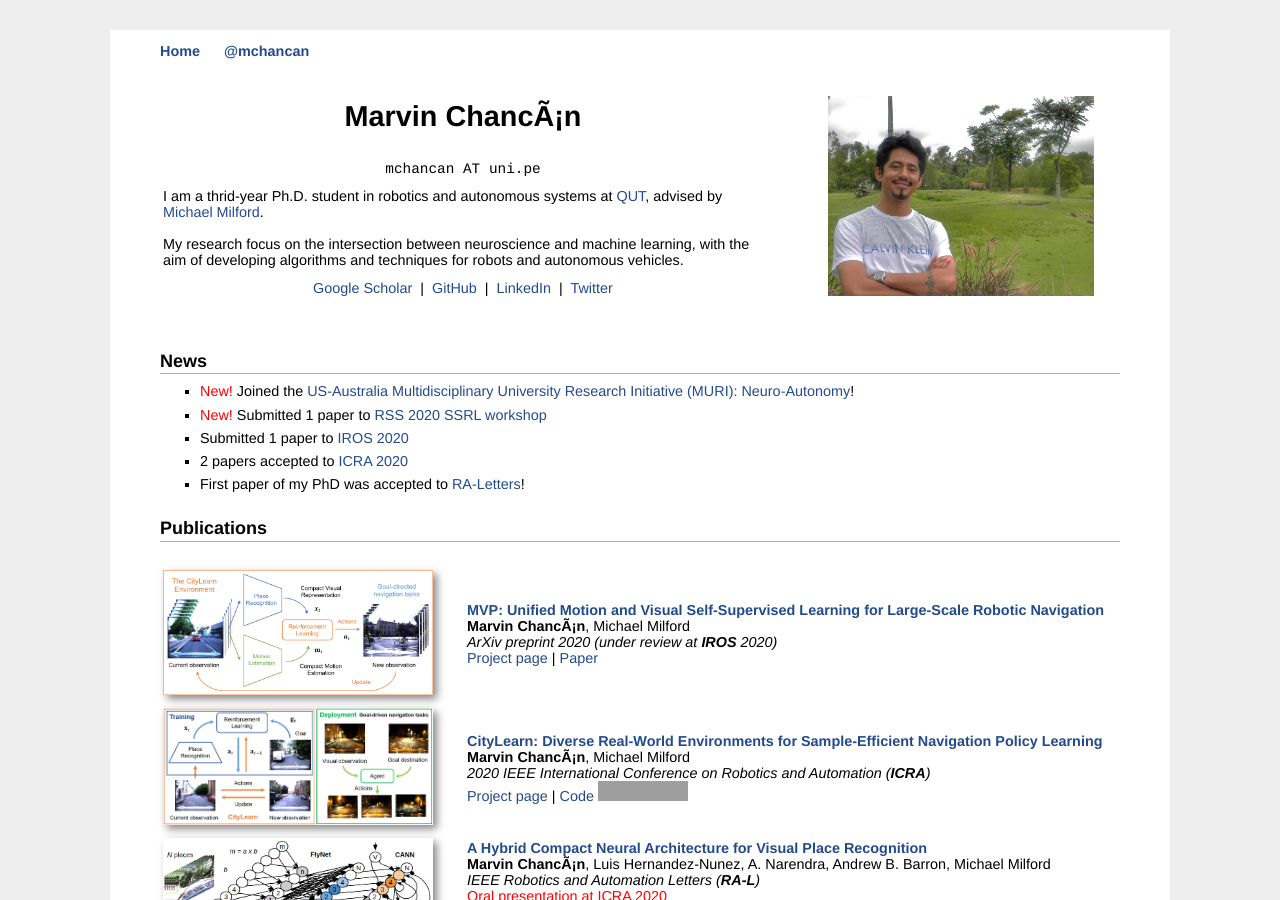
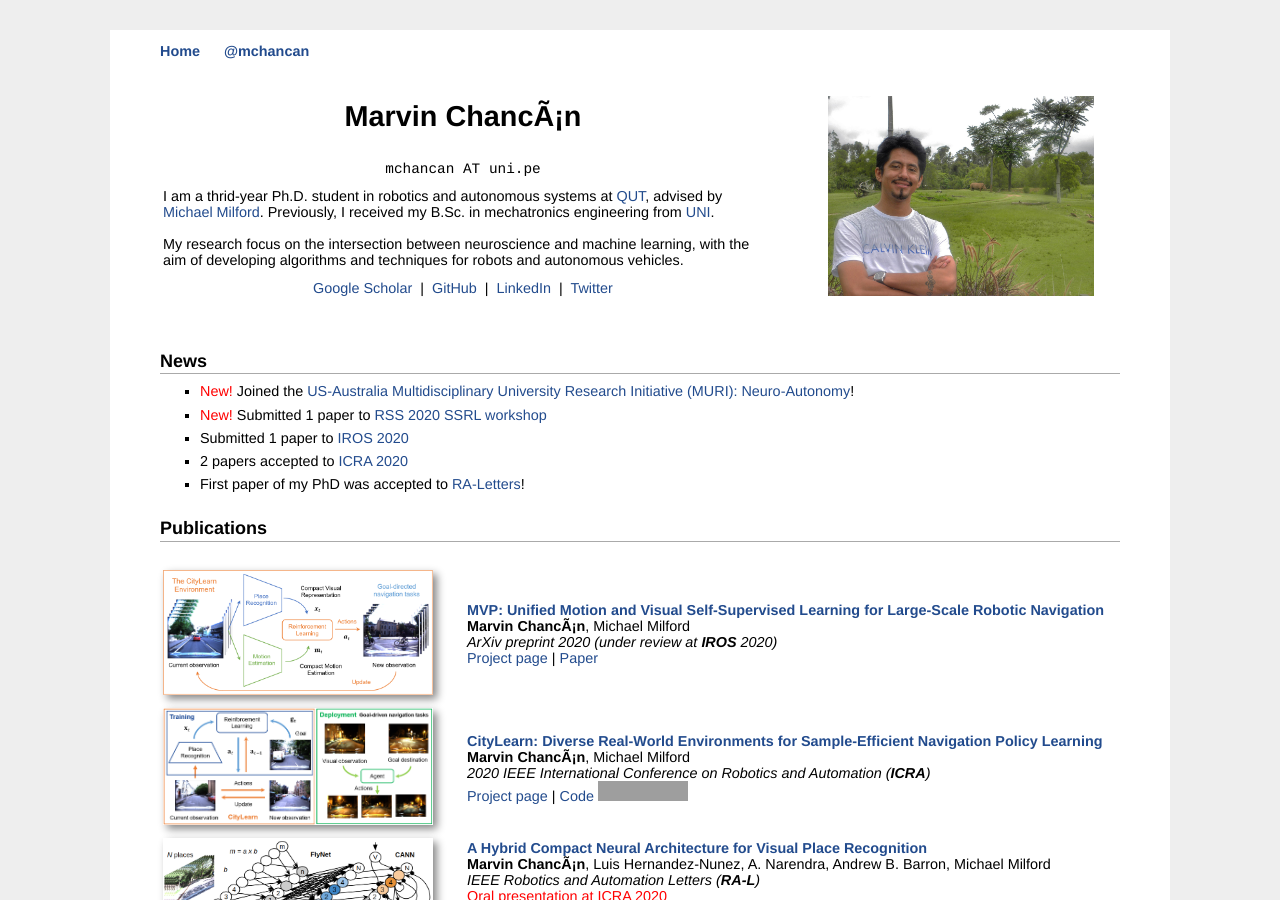
Before and after one commit to mchancan/mchancan.github.io, a Jekyll site: the page built from index.html, in a window 1280 px wide and 900 px high. Built offline with Jekyll 4.4.1, drawn with Linux system fonts in a browser that asks for light colours; comment, search, counter and statistics services are not loaded; grey boxes are pictures that could not be loaded.

Commit message:
Update index.html

```diff
--- a/index.html
+++ b/index.html
@@ -18,7 +18,8 @@ title: Marvin's Homepage
 			<font face="courier">mchancan AT uni.pe</font>
 		</p>
 		<p>
-		I am a thrid-year Ph.D. student in robotics and autonomous systems at <a href="https://www.qut.edu.au/science-engineering/schools/electrical-engineering-robotics">QUT</a>, advised by <a href="https://scholar.google.com/citations?user=TDSmCKgAAAAJ&hl=en">Michael Milford</a>.</br>
+		I am a thrid-year Ph.D. student in robotics and autonomous systems at <a href="https://www.qut.edu.au/science-engineering/schools/electrical-engineering-robotics">QUT</a>, advised by <a href="https://scholar.google.com/citations?user=TDSmCKgAAAAJ&hl=en">Michael Milford</a>.
+		Previously, I received my B.Sc. in mechatronics engineering from <a href="https://en.wikipedia.org/wiki/National_University_of_Engineering">UNI</a>.</br>
 		</br>
 		My research focus on the intersection between neuroscience and machine learning, with the aim of developing algorithms and techniques for robots and autonomous vehicles.
 		</p>
```
